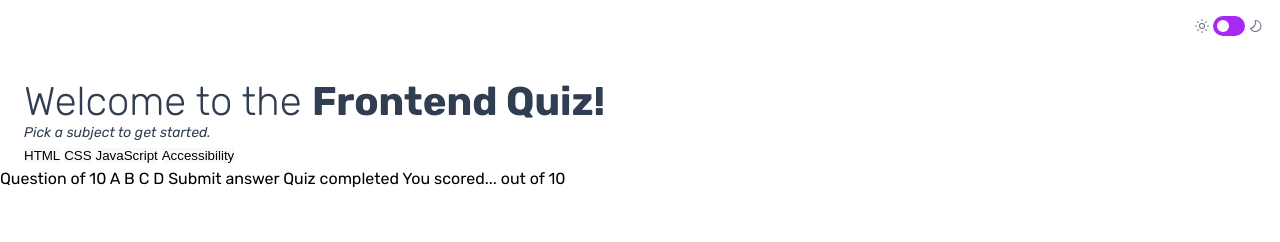
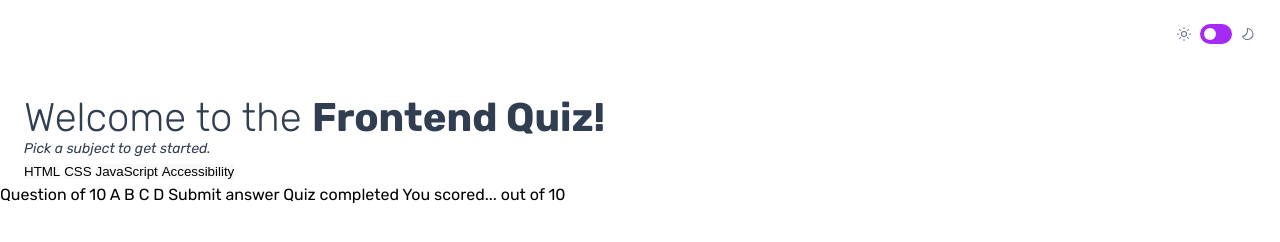
Before and after one commit to O-Julia-O/frontend-quiz-app, a website built with Vite: page index.html in a window 1280 px wide. Built offline with nearby package versions, Linux system fonts and the light colour scheme.

Commit message:
fixed padding

```diff
--- a/src/styles/base.css
+++ b/src/styles/base.css
@@ -22,10 +22,10 @@
 header {
   display: flex;
   width: 100%;
-  padding: 1rem;
+  padding: 1.5rem;
   justify-content: flex-end;
   align-items: center;
-  gap: 3px;
+  gap: 8px;
 }
 /* HEADER ENDS*/
 
```
